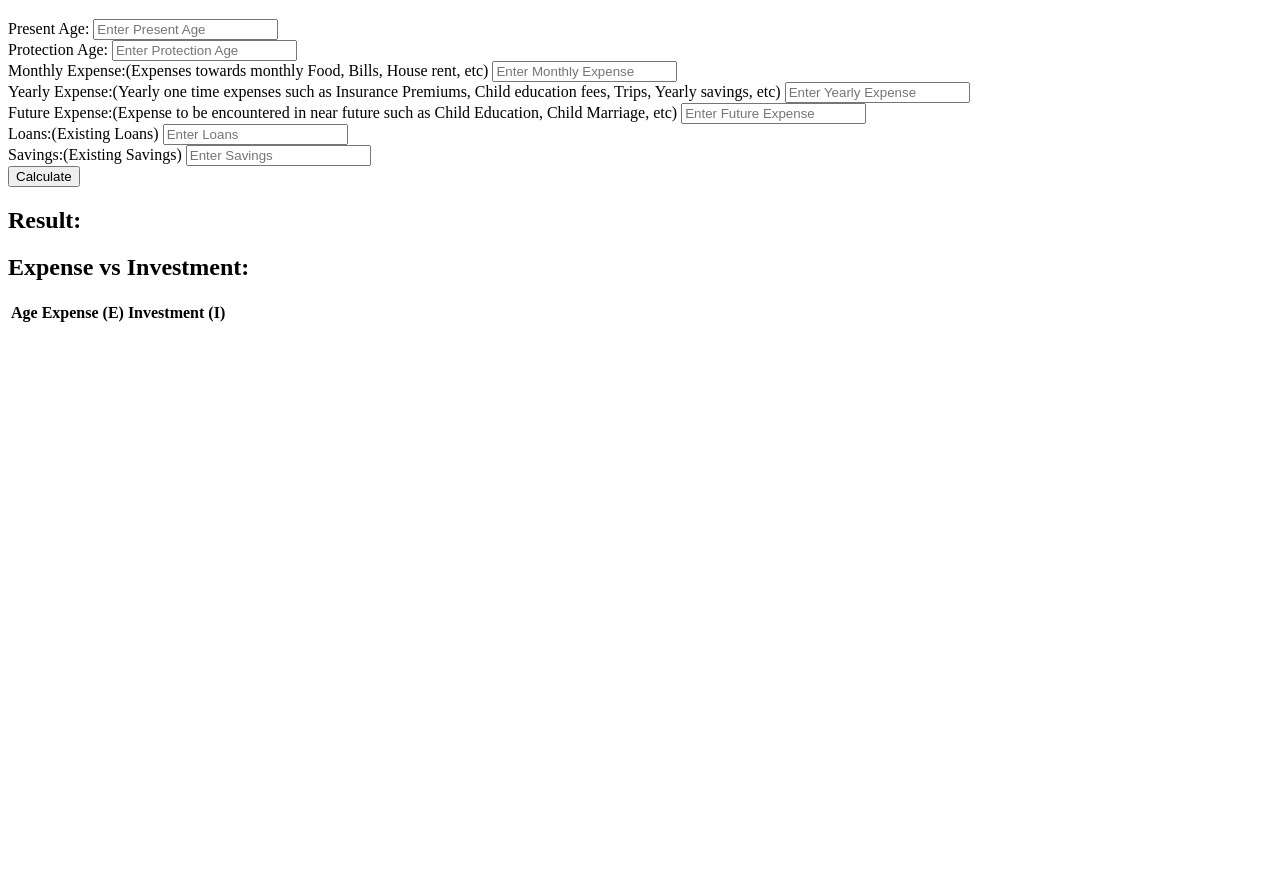
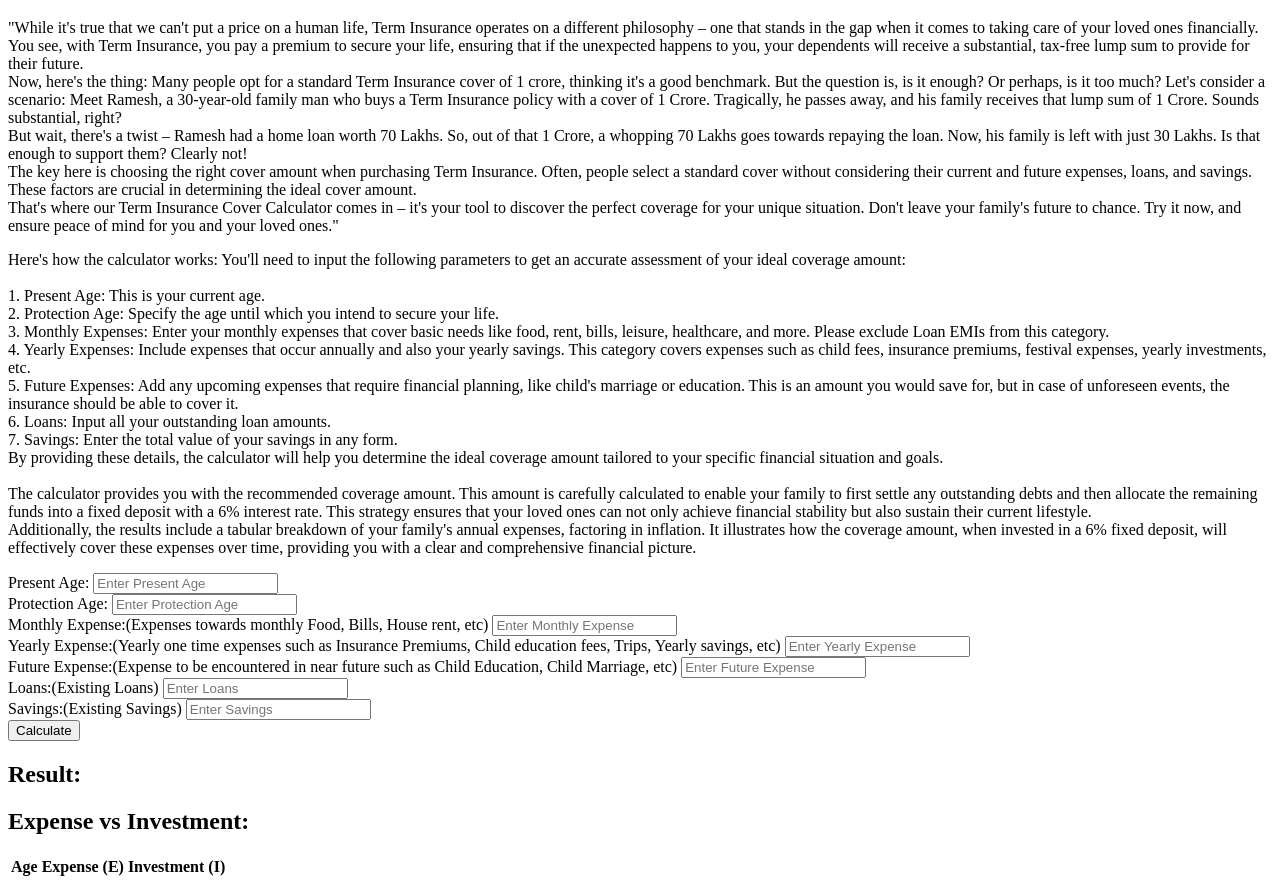
Before and after one commit to Mandar1198/Life_cover-calculator, a plain HTML site: page index.html in a window 1280 px wide. Shown: the part 61-948 px from the top of the page. Before the commit the page ends 800 px from the top, so only its background shows below. Drawn offline with Linux system fonts and the light colour scheme.

Commit message:
Update index.html

```diff
--- a/index.html
+++ b/index.html
@@ -5,6 +5,34 @@
 </head>
 <body>
   <h1>Term Life Cover Calculator</h1>
+  <p>"While it's true that we can't put a price on a human life, Term Insurance operates on a different philosophy – one that stands in the gap when it comes to taking care of your loved ones financially. You see, with Term Insurance, you pay a premium to secure your life, ensuring that if the unexpected happens to you, your dependents will receive a substantial, tax-free lump sum to provide for their future.<br>
+
+Now, here's the thing: Many people opt for a standard Term Insurance cover of 1 crore, thinking it's a good benchmark. But the question is, is it enough? Or perhaps, is it too much? Let's consider a scenario: Meet Ramesh, a 30-year-old family man who buys a Term Insurance policy with a cover of 1 Crore. Tragically, he passes away, and his family receives that lump sum of 1 Crore. Sounds substantial, right?<br>
+
+But wait, there's a twist – Ramesh had a home loan worth 70 Lakhs. So, out of that 1 Crore, a whopping 70 Lakhs goes towards repaying the loan. Now, his family is left with just 30 Lakhs. Is that enough to support them? Clearly not!<br>
+
+The key here is choosing the right cover amount when purchasing Term Insurance. Often, people select a standard cover without considering their current and future expenses, loans, and savings. These factors are crucial in determining the ideal cover amount.<br>
+
+That's where our Term Insurance Cover Calculator comes in – it's your tool to discover the perfect coverage for your unique situation. Don't leave your family's future to chance. Try it now, and ensure peace of mind for you and your loved ones."<br>
+
+</p>
+
+<p> Here's how the calculator works: You'll need to input the following parameters to get an accurate assessment of your ideal coverage amount:<br>
+<br>
+1. Present Age: This is your current age.<br>
+2. Protection Age: Specify the age until which you intend to secure your life.<br>
+3. Monthly Expenses: Enter your monthly expenses that cover basic needs like food, rent, bills, leisure, healthcare, and more. Please exclude Loan EMIs from this category.<br>
+4. Yearly Expenses: Include expenses that occur annually and also your yearly savings. This category covers expenses such as child fees, insurance premiums, festival expenses, yearly investments, etc.<br>
+5. Future Expenses: Add any upcoming expenses that require financial planning, like child's marriage or education. This is an amount you would save for, but in case of unforeseen events, the insurance should be able to cover it.<br>
+6. Loans: Input all your outstanding loan amounts.<br>
+7. Savings: Enter the total value of your savings in any form.<br>
+By providing these details, the calculator will help you determine the ideal coverage amount tailored to your specific financial situation and goals.
+<br><br>
+The calculator provides you with the recommended coverage amount. This amount is carefully calculated to enable your family to first settle any outstanding debts and then allocate the remaining funds into a fixed deposit with a 6% interest rate. This strategy ensures that your loved ones can not only achieve financial stability but also sustain their current lifestyle.<br>
+
+Additionally, the results include a tabular breakdown of your family's annual expenses, factoring in inflation. It illustrates how the coverage amount, when invested in a 6% fixed deposit, will effectively cover these expenses over time, providing you with a clear and comprehensive financial picture.
+
+</p>
   <label for="presentAge">Present Age:</label>
   <input type="number" id="presentAge" placeholder="Enter Present Age"><br>
 
```
